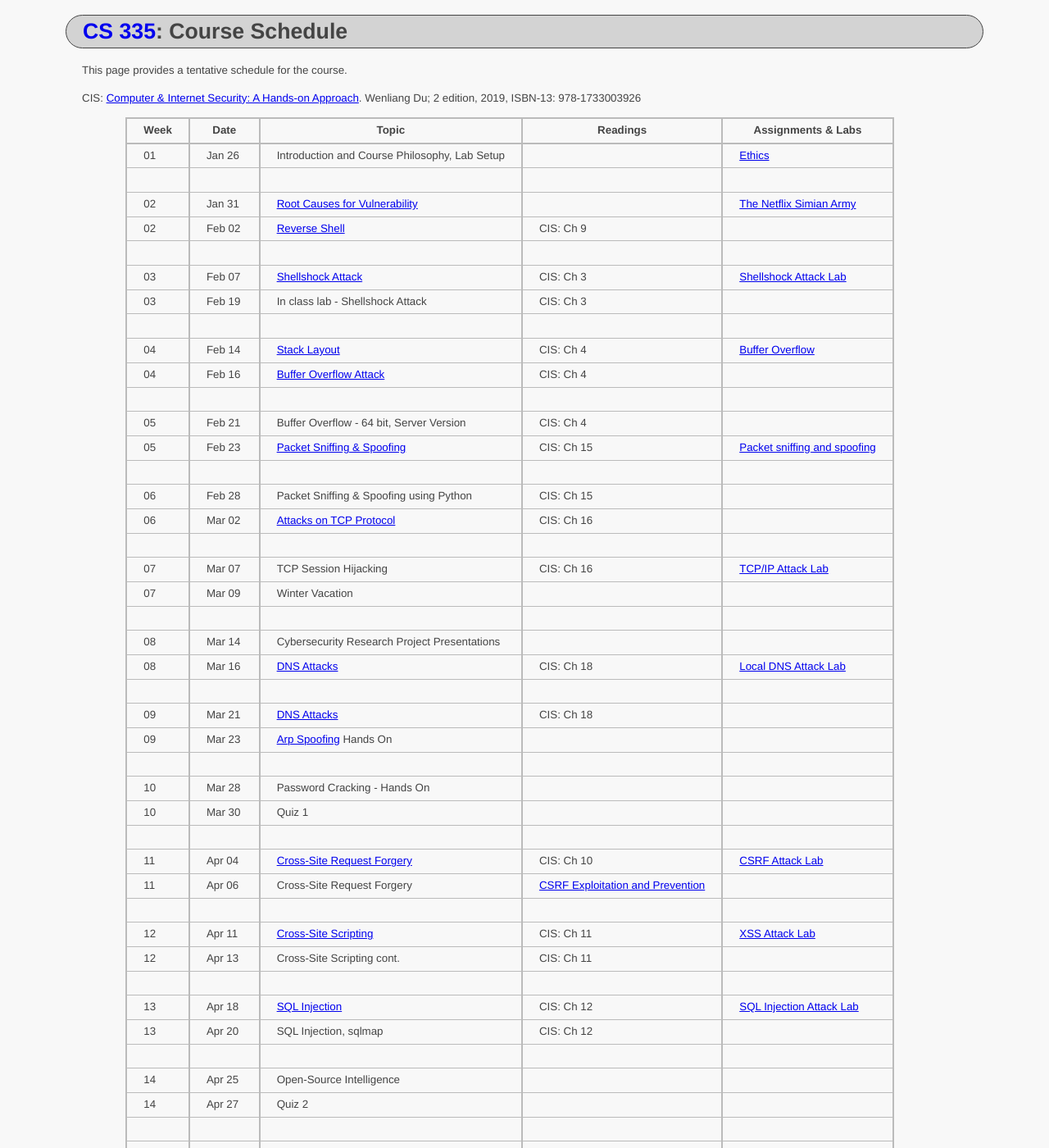
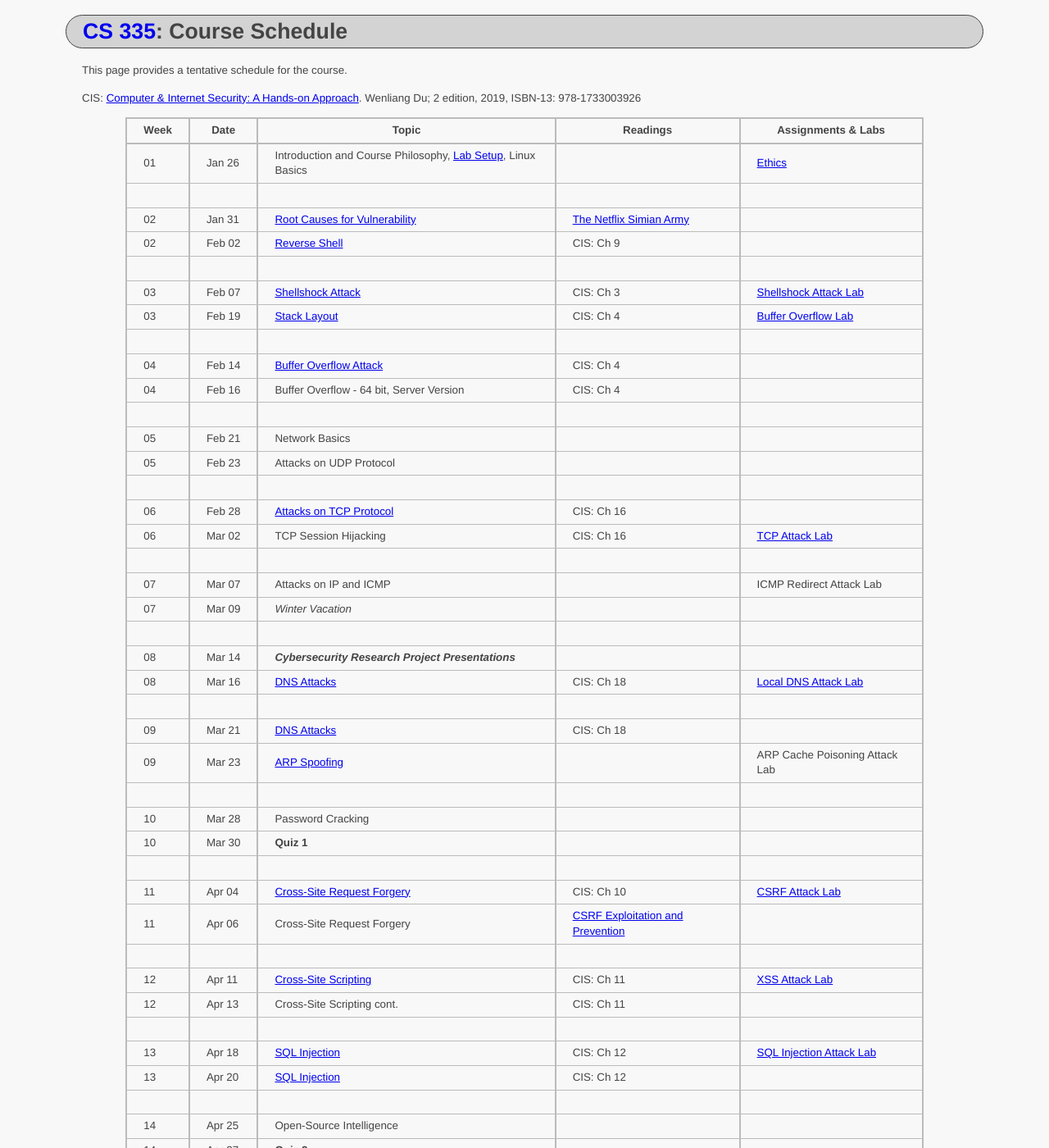
Before and after one commit to ycpcs/cs335-spring2023, a Jekyll site: the page built from schedule/index.md, in a window 1280 px wide and 1400 px high. Shown: the whole window at 82% size. Built offline with Jekyll 4.4.1, drawn with Linux system fonts in a browser that asks for light colours; some of the changed text lies outside the part shown.

Commit message:
update schedule

```diff
--- a/schedule/index.md
+++ b/schedule/index.md
@@ -10,34 +10,34 @@ CIS: <a href="https://www.amazon.com/Computer-Internet-Security-Hands-Approach/d
 
 >  Week    | Date     | Topic        | Readings   | Assignments & Labs
 > -------- | -------- | ------------ | ---------- | -------------------------------------
-> 01 | Jan 26 | Introduction and Course Philosophy, Lab Setup | | [Ethics](../assignments/ethics.html)
+> 01 | Jan 26 | Introduction and Course Philosophy, [Lab Setup](../labs/setup.html), Linux Basics | | [Ethics](../assignments/ethics.html)
 > | | | |
-> 02 | Jan 31 | [Root Causes for Vulnerability](../slides/01_Reason_Vulnerability.pdf) | | [The Netflix Simian Army](https://netflixtechblog.com/the-netflix-simian-army-16e57fbab116)
+> 02 | Jan 31 | [Root Causes for Vulnerability](../slides/01_Reason_Vulnerability.pdf) | [The Netflix Simian Army](https://netflixtechblog.com/the-netflix-simian-army-16e57fbab116) |
 > 02 | Feb 02 | [Reverse Shell](../slides/09_Reverse_Shell.pdf)| CIS: Ch 9 | |
 > | | | |
 > 03 | Feb 07 | [Shellshock Attack](../slides/03_Shellshock.pdf) | CIS: Ch 3 | [Shellshock Attack Lab](../labs/shellshock.html)
-> 03 | Feb 19 | In class lab - Shellshock Attack | CIS: Ch 3|
+> 03 | Feb 19 | [Stack Layout](../slides/04_Buffer_Overflow.pdf) | CIS: Ch 4 | [Buffer Overflow Lab](../labs/buffer_overflow.html)
 > | | | |
-> 04 | Feb 14 | [Stack Layout](../slides/04_Buffer_Overflow.pdf) | CIS: Ch 4 | [Buffer Overflow](../labs/buffer_overflow.html)
-> 04 | Feb 16 | [Buffer Overflow Attack](../slides/04_Buffer_Overflow.pdf) | CIS: Ch 4 |
+> 04 | Feb 14 | [Buffer Overflow Attack](../slides/04_Buffer_Overflow.pdf) | CIS: Ch 4 |
+> 04 | Feb 16 | Buffer Overflow - 64 bit, Server Version | CIS: Ch 4 |
 > | | | |
-> 05 | Feb 21 | Buffer Overflow - 64 bit, Server Version | CIS: Ch 4 |
-> 05 | Feb 23 | [Packet Sniffing & Spoofing](../slides/15_Packet_Sniffing_Spoofing.pdf) | CIS: Ch 15 | [Packet sniffing and spoofing](../labs/sniff_spoof.html)
+> 05 | Feb 21 | Network Basics | |
+> 05 | Feb 23 | Attacks on UDP Protocol | |
 > | | | |
-> 06 | Feb 28 | Packet Sniffing & Spoofing using Python | CIS: Ch 15 |
-> 06 | Mar 02 | [Attacks on TCP Protocol](../slides/16_TCP_Attack.pdf) | CIS: Ch 16 |
+> 06 | Feb 28 | [Attacks on TCP Protocol](../slides/16_TCP_Attack.pdf) | CIS: Ch 16 |
+> 06 | Mar 02 | TCP Session Hijacking | CIS: Ch 16 | [TCP Attack Lab](../labs/tcp_attack.html)
 > | | | |
-> 07 | Mar 07 | TCP Session Hijacking | CIS: Ch 16 | [TCP/IP Attack Lab](../labs/tcp_attack.html)
-> 07 | Mar 09 | Winter Vacation |  |
+> 07 | Mar 07 | Attacks on IP and ICMP | | ICMP Redirect Attack Lab
+> 07 | Mar 09 | _Winter Vacation_ | |
 > | | | |
-> 08 | Mar 14 | Cybersecurity Research Project Presentations | |
+> 08 | Mar 14 | *__Cybersecurity Research Project Presentations__* | |
 > 08 | Mar 16 | [DNS Attacks](../slides/18_DNS_Attacks.pdf) | CIS: Ch 18 | [Local DNS Attack Lab](../labs/dns_attack.html)
 > | | | |
 > 09 | Mar 21 | [DNS Attacks](../slides/18_DNS_Attacks.pdf) | CIS: Ch 18 |
-> 09 | Mar 23 | [Arp Spoofing](../slides/ARP_Spoofing.pdf) Hands On | |
+> 09 | Mar 23 | [ARP Spoofing](../slides/ARP_Spoofing.pdf) | | ARP Cache Poisoning Attack Lab
 > | | | |
-> 10 | Mar 28 | Password Cracking - Hands On | |
-> 10 | Mar 30 | Quiz 1 | |
+> 10 | Mar 28 | Password Cracking | |
+> 10 | Mar 30 | __Quiz 1__ | |
 > | | | |
 > 11 | Apr 04 | [Cross-Site Request Forgery](../slides/10_Web_CSRF.pdf) | CIS: Ch 10 | [CSRF Attack Lab](../labs/csrf_attack.html)
 > 11 | Apr 06 | Cross-Site Request Forgery | [CSRF Exploitation and Prevention](papers/csrf.pdf) |
@@ -46,14 +46,14 @@ CIS: <a href="https://www.amazon.com/Computer-Internet-Security-Hands-Approach/d
 > 12 | Apr 13 | Cross-Site Scripting cont. | CIS: Ch 11 |
 > | | | |
 > 13 | Apr 18 | [SQL Injection](../slides/12_Web_SQL_Injection.pdf) | CIS: Ch 12 | [SQL Injection Attack Lab](../labs/sql_attack.html)
-> 13 | Apr 20 | SQL Injection, sqlmap | CIS: Ch 12 |
+> 13 | Apr 20 | [SQL Injection](../slides/12_Web_SQL_Injection.pdf) | CIS: Ch 12 |
 > | | | |
 > 14 | Apr 25 | Open-Source Intelligence | |
-> 14 | Apr 27 | Quiz 2 | |
+> 14 | Apr 27 | __Quiz 2__ | |
 > | | | |
-> 15 | May 02 | Course Wrap Up | Clickjacking Attack |
-> 15 | May 04 | Guest Speaker? | Email me your [questions](guest_speaker.md) |
+> 15 | May 02 | Clickjacking Attack | |
+> 15 | May 04 | Game | |
 > | | | |
-> 16 | May 09 | Student Final Project Presentations
+> 16 | May 09 | *__Student Final Project Presentations__*
 
 **Disclaimer:** This schedule is subject to change by the instructor.
```
